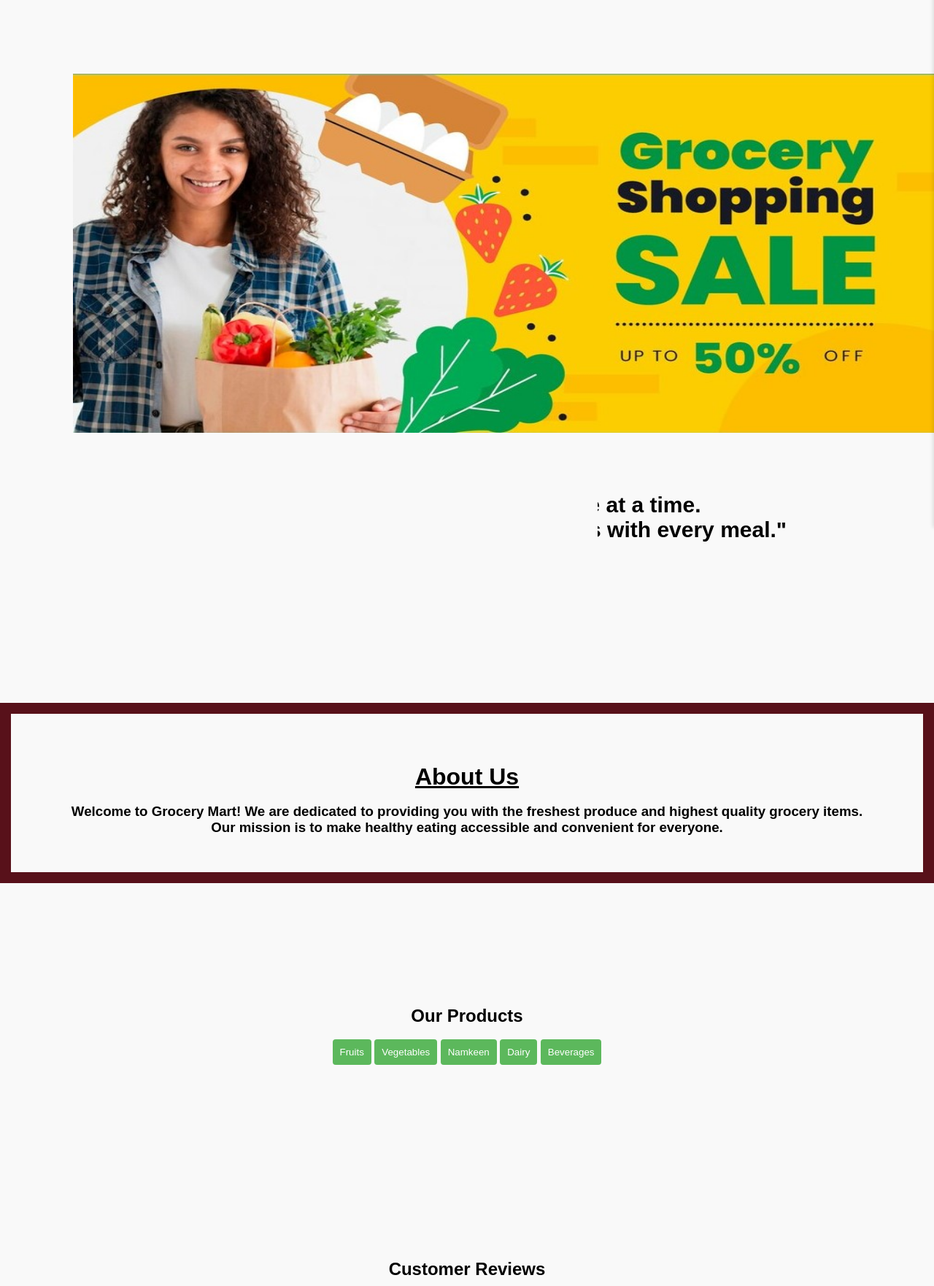
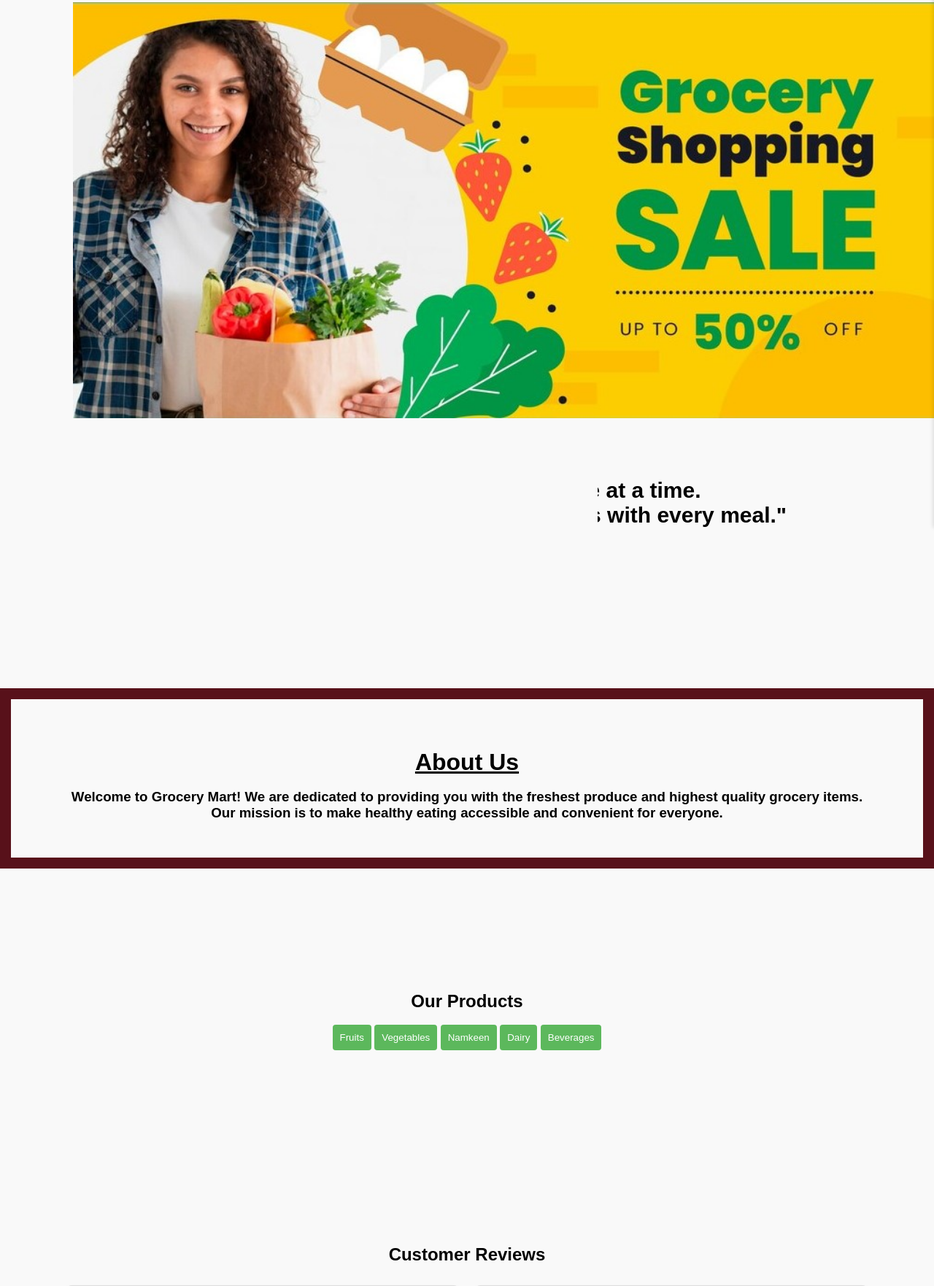
Before and after one commit to dattatreyanammina1/DemoProject, a PHP site: page / in a window 1280 px wide; the page is wider, and only the part inside the window is pictured. Shown: the part 77-1839 px from the top of that part at 73% size. Run offline with PHP 8.4, Linux system fonts and the light colour scheme.

Commit message:
Update style.css

```diff
--- a/style.css
+++ b/style.css
@@ -25,7 +25,7 @@
 body {
     font-family: "Poppins", sans-serif;
     background-color: #f9f9f9;
-    padding-top: 100px;
+    padding-top: 80px;
 }
 
 header {
@@ -205,7 +205,6 @@ header {
 }
 
 .img1 {
-    padding-top: 78px;
     width: 1300px;
     align-items: center;
     padding-left: 100px;
```
